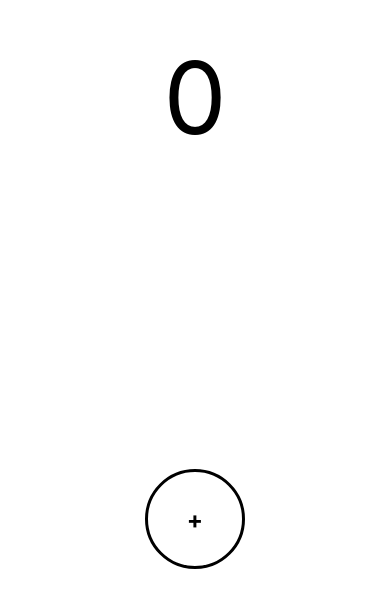
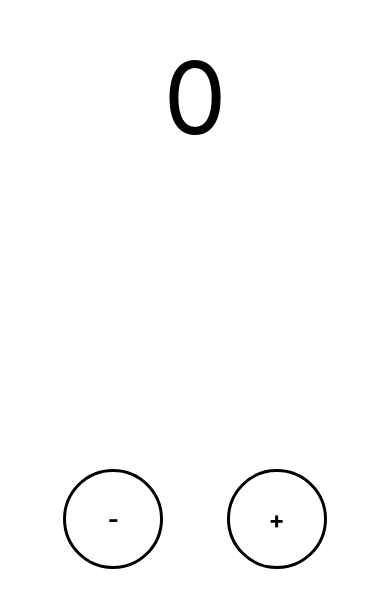
Before and after one commit to ushyDev/NextApps, a React Native app: screen / in a window 390 px wide. Shown: the part 198-806 px from the top of the page. Built offline with nearby package versions, Linux system fonts and the light colour scheme.

Commit message:
added minus button & set config file

```diff
--- /dev/null
+++ b/src/config.ts
@@ -0,0 +1,2 @@
+export const MIN_VALUE = 0
+export const MAX_VALUE = 100
--- a/src/screens/MainView/index.tsx
+++ b/src/screens/MainView/index.tsx
@@ -2,8 +2,9 @@ import {FC} from 'react';
 import {Text, View} from 'react-native';
 import styles from './styles';
 import {useDispatch, useSelector} from 'react-redux';
-import {RootState, increment} from '../../store';
+import {RootState, decrement, increment} from '../../store';
 import {Button} from '../../components/Button';
+import {MIN_VALUE, MAX_VALUE} from '../../config';
 
 export const MainScreen: FC = () => {
   const counter = useSelector((state: RootState) => state.value);
@@ -13,6 +14,10 @@ export const MainScreen: FC = () => {
     dispatch(increment());
   };
 
+  const handleDecrement = () => {
+    dispatch(decrement());
+  };
+
   return (
     <View style={styles.container}>
       <View style={styles.counterContainer}>
@@ -20,7 +25,12 @@ export const MainScreen: FC = () => {
       </View>
       <View style={styles.buttonsContainer}>
         <Button
-          disabled={counter === 100}
+          disabled={counter === MIN_VALUE}
+          onPress={handleDecrement}
+          title="-"
+        />
+        <Button
+          disabled={counter === MAX_VALUE}
           onPress={handleIncrement}
           title="+"
         />
--- a/src/store/index.ts
+++ b/src/store/index.ts
@@ -1,4 +1,5 @@
 import { createSlice, configureStore } from '@reduxjs/toolkit';
+import { MIN_VALUE, MAX_VALUE } from '../config';
 
 const counterSlice = createSlice({
   name: 'counter',
@@ -7,14 +8,19 @@ const counterSlice = createSlice({
   },
   reducers: {
     increment: (state) => {
-      if (state.value < 100) {
+      if (state.value < MAX_VALUE) {
         state.value += 1;
       }
     },
+    decrement: (state) => {
+      if (state.value > MIN_VALUE) {
+        state.value -= 1;
+      }
+    }
   }
 });
 
-export const {increment} = counterSlice.actions;
+export const {increment, decrement} = counterSlice.actions;
 
 export const store = configureStore({
     reducer: counterSlice.reducer
```
